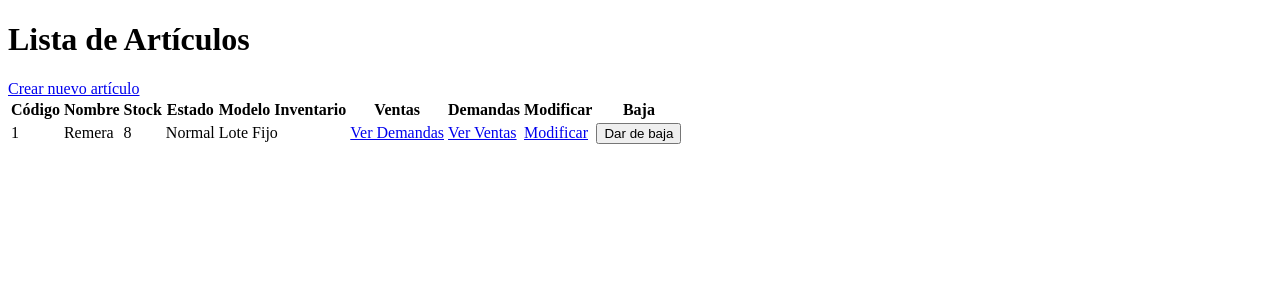
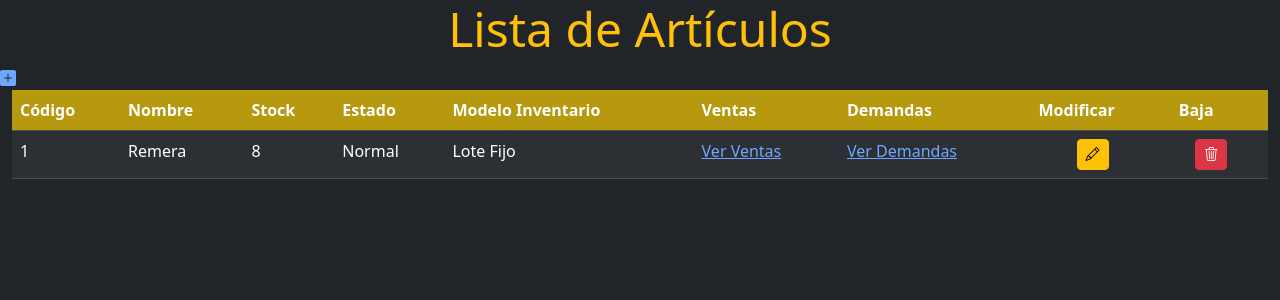
Before and after one commit to Fabrixx19/InvOperativa, a Django app: page /articulos/ in a window 1280 px wide. Shown: the top 300 px of the page. Run offline with Django 5.2, Linux system fonts and the light colour scheme; data comes from the database, SQL or seed files in the repository; both versions use the stored data as it was after the commit.

Commit message:
modificacionshh

```diff
--- a/invOperativa/stock/Templates/lista_articulos.html
+++ b/invOperativa/stock/Templates/lista_articulos.html
@@ -1,25 +1,29 @@
 <!DOCTYPE html>
-<html lang="en">
+<html lang="en" data-bs-theme="dark">
 <head>
     <meta charset="UTF-8">
     <meta name="viewport" content="width=device-width, initial-scale=1.0">
     <title>Lista de Artículos</title>
+    <link href="https://cdn.jsdelivr.net/npm/bootstrap@5.3.3/dist/css/bootstrap.min.css" rel="stylesheet"
+          integrity="sha384-QWTKZyjpPEjISv5WaRU9OFeRpok6YctnYmDr5pNlyT2bRjXh0JMhjY6hW+ALEwIH" crossorigin="anonymous">
+    <link rel="stylesheet" href="https://cdn.jsdelivr.net/npm/bootstrap-icons@1.11.3/font/bootstrap-icons.min.css">
 </head>
 <body>
-    <h1>Lista de Artículos</h1>
-    <a href="{% url 'crear_articulo' %}">Crear nuevo artículo</a>
-    <table>
-        <thead>
+    <h1 class="display-5 text-center text-warning">Lista de Artículos</h1>
+    <a href="{% url 'crear_articulo' %}"><i class="bi bi-plus-square-fill"></i></a>
+    <div class="container-fluid pb-3">
+        <table class="table table table-striped table-hover">
+            <thead >
                 <tr>
-                <th>Código</th>
-                <th>Nombre</th>
-                <th>Stock</th>
-                <th>Estado</th>
-                <th>Modelo Inventario</th>
-                <th>Ventas</th>
-                <th>Demandas</th>
-                <th>Modificar</th>
-                <th>Baja</th>
+                    <th style="background-color: rgba(221, 182, 9, 0.795);" scope="col">Código</th>
+                    <th style="background-color: rgba(221, 182, 9, 0.795);" scope="col">Nombre</th>
+                    <th style="background-color: rgba(221, 182, 9, 0.795);" scope="col">Stock</th>
+                    <th style="background-color: rgba(221, 182, 9, 0.795);" scope="col">Estado</th>
+                    <th style="background-color: rgba(221, 182, 9, 0.795);" scope="col">Modelo Inventario</th>
+                    <th style="background-color: rgba(221, 182, 9, 0.795);" scope="col">Ventas</th>
+                    <th style="background-color: rgba(221, 182, 9, 0.795);" scope="col">Demandas</th>
+                    <th style="background-color: rgba(221, 182, 9, 0.795);" scope="col">Modificar</th>
+                    <th style="background-color: rgba(221, 182, 9, 0.795);" scope="col">Baja</th>
                     <!-- Agrega más columnas según tus necesidades -->
                 </tr>
             </thead>
@@ -31,12 +35,13 @@
                     <td>{{ articulo.stockArticulo }}</td>
                     <td>{{ articulo.estado.nombreEA }}</td>
                     <td>{{ articulo.modeloInventario.nombreMI }}</td>
+                    <td><a href="{% url 'ventas_articulo' articulo.pk %}">Ver Ventas</a></td>
                     <td><a href="{% url 'demandas_articulo' articulo.pk %}">Ver Demandas</a></td>
-                <td><a href="{% url 'ventas_articulo' articulo.pk %}">Ver Ventas</a></td>
-                <td><a href="{% url 'modificar_articulo' articulo.pk %}">Modificar</a></td>
-                <td><form method="post" action="{% url 'baja_articulo' articulo.pk %}">
+                    <td class="text-center"><a href="{% url 'modificar_articulo' articulo.pk %}" class="btn btn-warning btn-sm me-3"><i class="bi bi-pencil"></i></a></td>
+                    <td class="text-center"><form method="post" action="{% url 'baja_articulo' articulo.pk %}">
                         {% csrf_token %}
-                    <button onclick="return confirm('¿Estás seguro de que deseas dar de baja este artículo?');" type="submit">Dar de baja</button>
+                        <button onclick="return confirm('¿Estás seguro de que deseas dar de baja este artículo?');" type="submit"class="btn btn-danger btn-sm me-3">
+                            <i class="bi bi-trash3"></i></button>
                         </form>
                     </td>
                     <!-- Agrega más columnas según tus necesidades -->
@@ -44,5 +49,6 @@
                 {% endfor %}
             </tbody>
         </table>
+    </div>
 </body>
 </html>
```
Also changed, not shown: invOperativa/stock/Templates/index.html (added, +70 -0 lines), invOperativa/db.sqlite3. Lines whose indentation alone changed are shown as unchanged.
